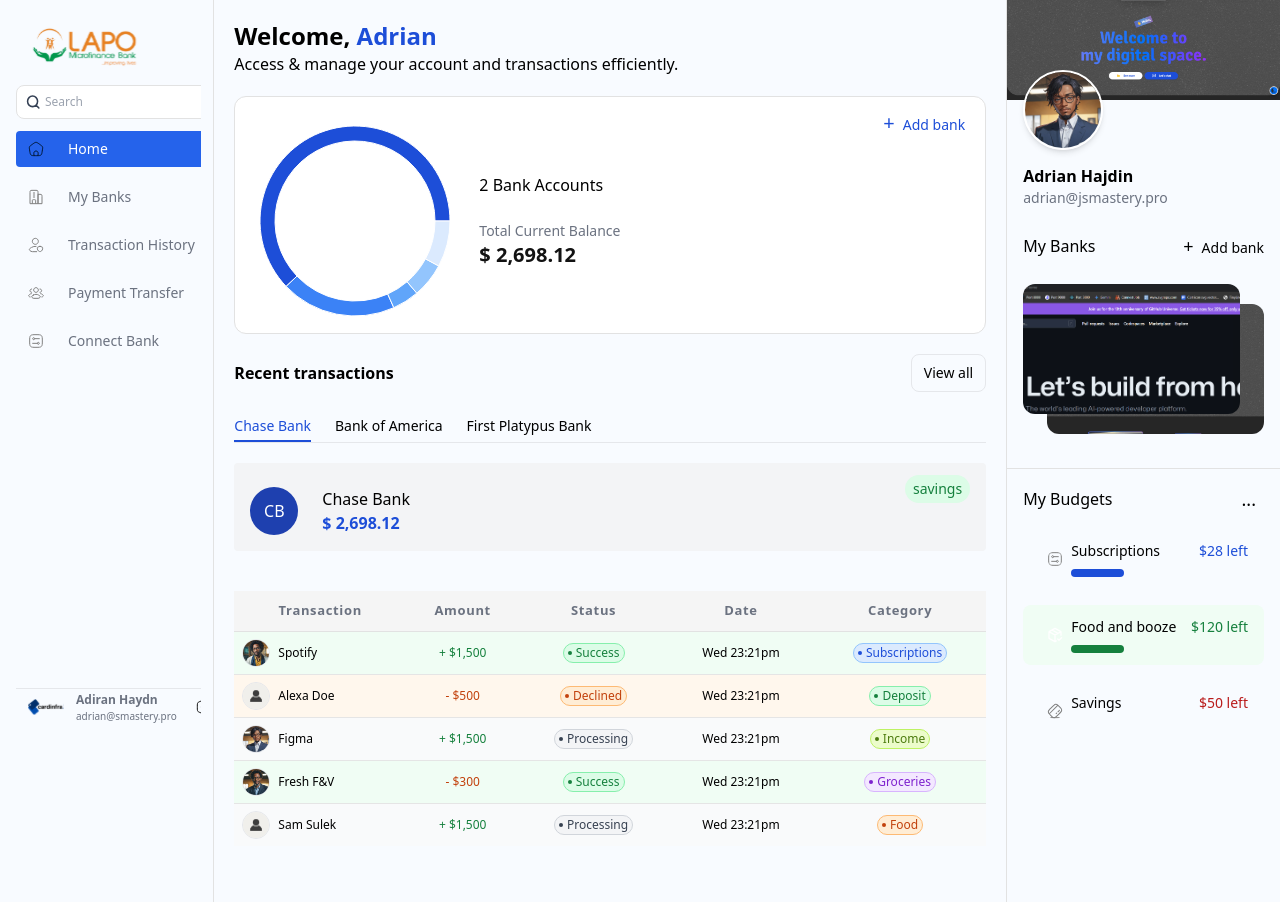
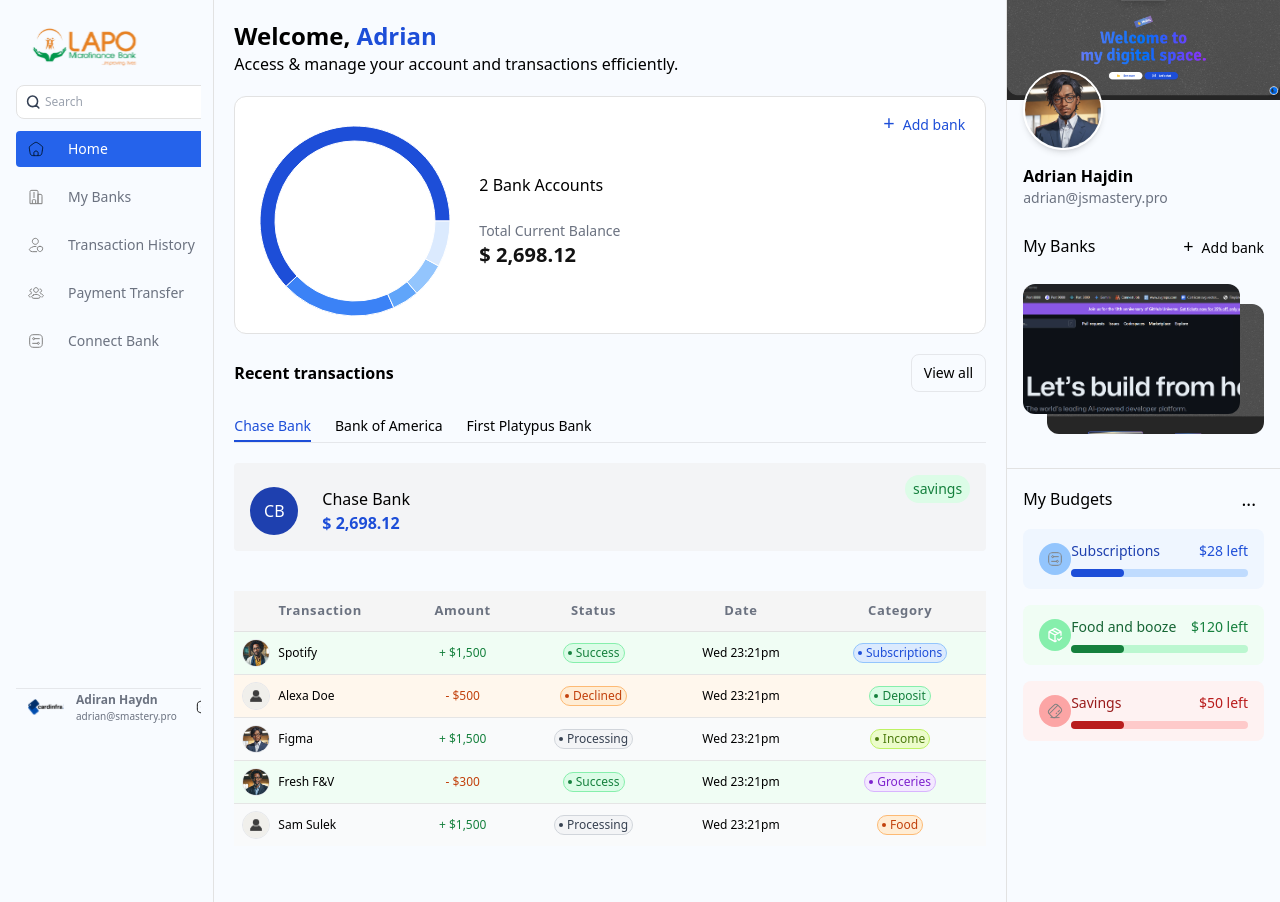
Before and after one commit to chivicoko/billmunk, a Next.js app: page / in a window 1280 px wide. Built offline with nearby package versions, Linux system fonts and the light colour scheme.

Commit message:
update right side bar

```diff
--- a/src/components/SidebarRight.tsx
+++ b/src/components/SidebarRight.tsx
@@ -72,8 +72,8 @@
                     </div>
 
                     {budgets.map(budget =>
-                        <div key={budget.id} className={`flex items-center justify-between bg-${budget.overallColor}-50 w-full my-4 py-3 px-4 rounded-radius-8`}>
-                            <div className={`rounded-full p-2 bg-${budget.overallColor}-300`}>
+                        <div key={budget.id} className={`flex items-center justify-between ${budget.overallColor === 'green' ? 'bg-green-50' : budget.overallColor === 'blue' ? 'bg-blue-50' : 'bg-red-50'} w-full my-4 py-3 px-4 rounded-radius-8`}>
+                            <div className={`rounded-full p-2 ${budget.overallColor === 'green' ? 'bg-green-300' : budget.overallColor === 'blue' ? 'bg-blue-300' : 'bg-red-300'} `}>
                                 <div className={`relative size-4 rounded-full bg-${budget.overallColor}-300`}>
                                     <Image
                                         src={`/icons/${budget.icon}`}
@@ -88,11 +88,11 @@
 
                             <div className="w-[85%]">
                                 <p className='flex items-center justify-between pb-2'>
-                                    <span className={`text-${budget.overallColor}-800 text-sm`}>{budget.text1}</span>
-                                    <span className={`text-${budget.overallColor}-700 text-sm`}>{budget.text2}</span>
+                                    <span className={`${budget.overallColor === 'green' ? 'text-green-800' : budget.overallColor === 'blue' ? 'text-blue-800' : 'text-red-800'} text-sm`}>{budget.text1}</span>
+                                    <span className={`${budget.overallColor === 'green' ? 'text-green-700' : budget.overallColor === 'blue' ? 'text-blue-700' : 'text-red-700'} text-sm`}>{budget.text2}</span>
                                 </p>
-                                <span className={`bg-${budget.overallColor}-200 rounded-full flex items-center justify-start`}>
-                                    <span className={`bg-${budget.overallColor}-700 px-2 py-1 w-[30%] rounded-full flex items-center justify-center`}></span>
+                                <span className={`${budget.overallColor === 'green' ? 'bg-green-200' : budget.overallColor === 'blue' ? 'bg-blue-200' : 'bg-red-200'} rounded-full flex items-center justify-start`}>
+                                    <span className={`${budget.overallColor === 'green' ? 'bg-green-700' : budget.overallColor === 'blue' ? 'bg-blue-700' : 'bg-red-700'} px-2 py-1 w-[30%] rounded-full flex items-center justify-center`}></span>
                                 </span>
                             </div>
                         </div>
```
